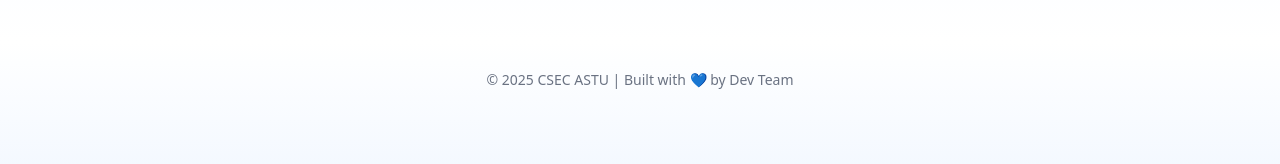
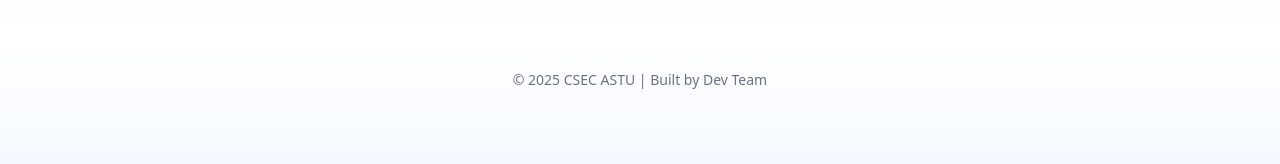
Before and after one commit to Chala751/RAG-APP, a React (Vite) app in the folder Frontend/: page / in a window 1280 px wide. Shown: the part 358-522 px from the top of the page. Built offline with nearby package versions, Linux system fonts and the light colour scheme.

Commit message:
home page updated

```diff
--- a/Frontend/src/pages/Home.jsx
+++ b/Frontend/src/pages/Home.jsx
@@ -40,7 +40,7 @@ const Home = () => {
 
       {/* ===== Footer ===== */}
       <footer className="text-sm text-gray-500 pb-6">
-        © {new Date().getFullYear()} CSEC ASTU | Built with 💙 by Dev Team
+        © {new Date().getFullYear()} CSEC ASTU | Built  by Dev Team
       </footer>
     </main>
   );
```
